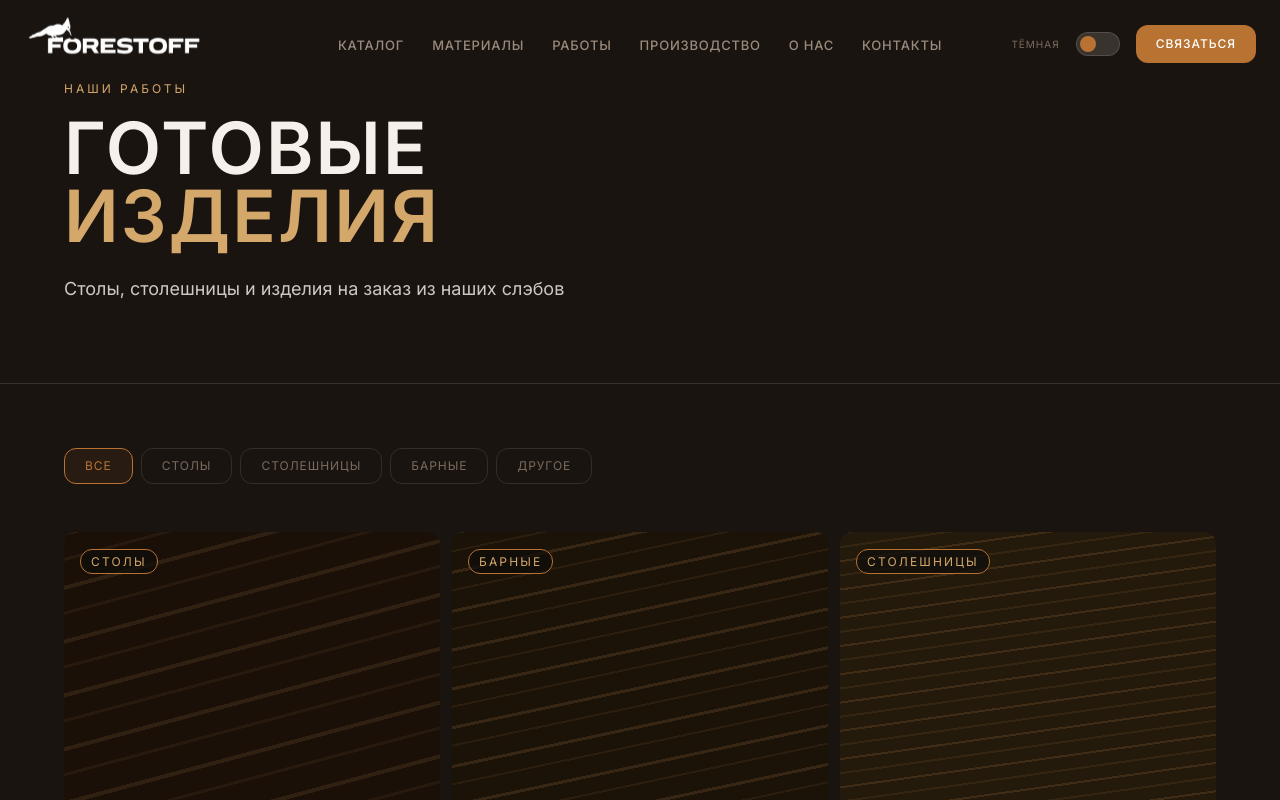
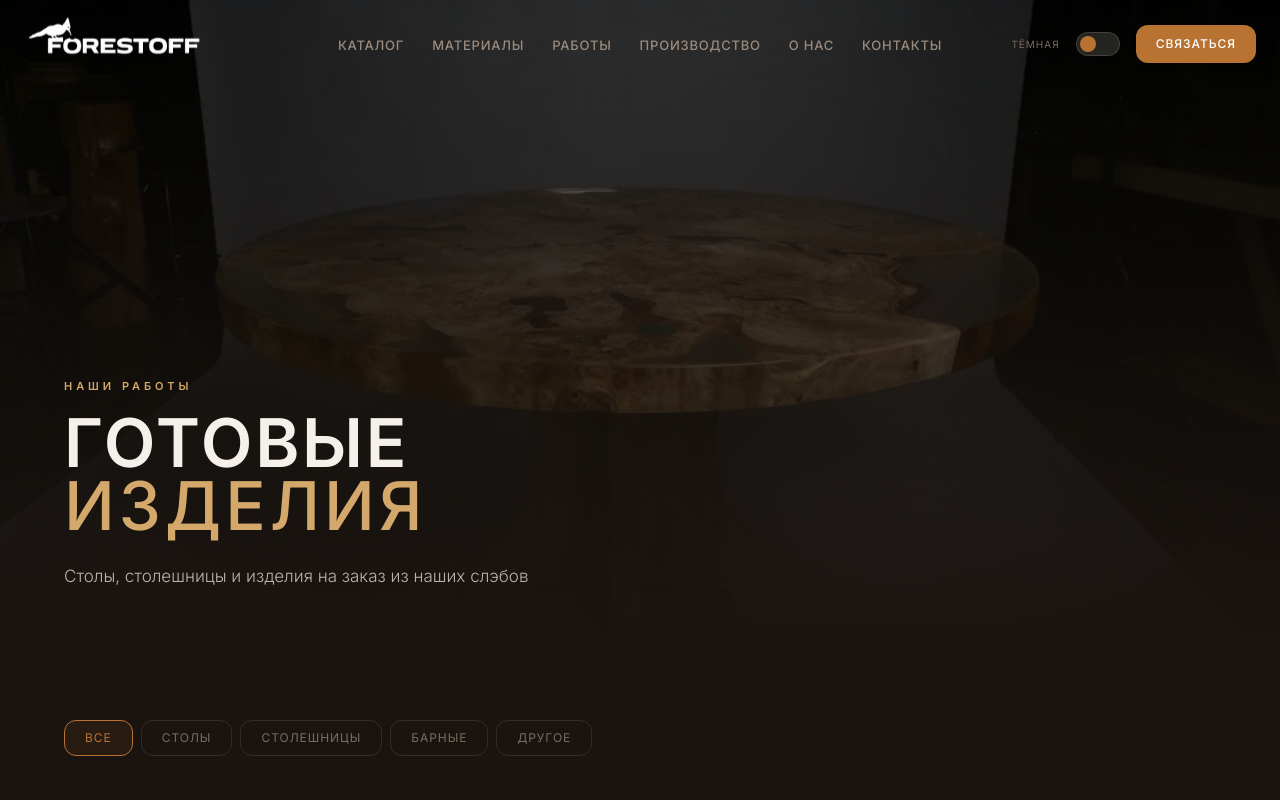
Before and after one commit to Zer0Blog/GlavSlebTest, a Next.js app: page /works in a window 1280 px wide. Shown: the top 800 px of the page. Built offline with nearby package versions, Linux system fonts and the light colour scheme.

Commit message:
изменен хиро страницы works: фон, расположение

```diff
--- a/app/v2/home-v2.css
+++ b/app/v2/home-v2.css
@@ -210,7 +210,8 @@ main.site-main:has(.home-v2) {
   transition: background-color 0.5s ease, color 0.5s ease;
 }
 
-.home-v2 .contacts-page .contacts-hero-gradient {
+.home-v2 .contacts-page .contacts-hero-gradient,
+.home-v2 .works-v2-page .contacts-hero-gradient {
   background: linear-gradient(
     to top,
     #1a1410 0%,
@@ -219,23 +220,28 @@ main.site-main:has(.home-v2) {
   );
 }
 
-.home-v2 .contacts-page .contacts-hero {
+.home-v2 .contacts-page .contacts-hero,
+.home-v2 .works-v2-page .contacts-hero {
   margin-top: 0;
 }
 
-.home-v2 .contacts-page .contacts-hero-kicker {
-  color: var(--v2-gold);
-}
-
-.home-v2 .contacts-page .contacts-hero-h1 {
+.home-v2 .contacts-page .contacts-hero-kicker,
+.home-v2 .works-v2-page .contacts-hero-kicker {
+  color: var(--v2-gold);
+}
+
+.home-v2 .contacts-page .contacts-hero-h1,
+.home-v2 .works-v2-page .contacts-hero-h1 {
   color: #f5f0ea;
 }
 
-.home-v2 .contacts-page .contacts-hero-h1-accent {
-  color: var(--v2-gold);
-}
-
-.home-v2 .contacts-page .contacts-hero-lead {
+.home-v2 .contacts-page .contacts-hero-h1-accent,
+.home-v2 .works-v2-page .contacts-hero-h1-accent {
+  color: var(--v2-gold);
+}
+
+.home-v2 .contacts-page .contacts-hero-lead,
+.home-v2 .works-v2-page .contacts-hero-lead {
   color: rgba(245, 240, 234, 0.72);
 }
 
--- a/app/works/page.tsx
+++ b/app/works/page.tsx
@@ -3,7 +3,7 @@
 import { useState } from 'react'
 import { motion } from 'framer-motion'
 import Link from 'next/link'
-import ContentV2Hero from '@/components/ui/ContentV2Hero'
+import { assetUrl } from '@/lib/base-path'
 import V2PageShell from '@/components/sections/home-v2/V2PageShell'
 import '../modern-home.css'
 import '../v2/home-v2.css'
@@ -31,17 +31,55 @@ export default function WorksPage() {
   return (
     <V2PageShell variant="standalone">
       <div className="about-page works-v2-page">
-        <ContentV2Hero
-          kicker="Наши работы"
-          title={
-            <>
+        <section className="contacts-hero relative min-h-[78vh] overflow-hidden md:min-h-[82vh]">
+          <motion.div
+            className="absolute inset-0"
+            animate={{ scale: [1, 1.04, 1] }}
+            transition={{ duration: 20, repeat: Infinity, ease: 'easeInOut' }}
+          >
+            <img
+              src={assetUrl('/media/works-hero.png')}
+              alt=""
+              className="h-full w-full object-cover"
+              style={{ objectPosition: 'center center' }}
+            />
+          </motion.div>
+          <div className="absolute inset-0 bg-black/45" />
+          <div className="contacts-hero-gradient absolute inset-0" />
+
+          <div className="relative mx-auto flex min-h-[78vh] w-full max-w-[1440px] flex-col justify-end px-6 pb-14 pt-0 sm:px-10 md:min-h-[82vh] md:px-14 md:pb-16 lg:px-16">
+            <motion.p
+              className="contacts-hero-kicker mb-4 text-[11px] font-semibold uppercase tracking-[0.36em]"
+              initial={{ opacity: 0, y: 24 }}
+              animate={{ opacity: 1, y: 0 }}
+              transition={{ duration: 0.6, ease: 'easeOut' }}
+            >
+              Наши работы
+            </motion.p>
+            <motion.h1
+              className="contacts-hero-h1 mt-0 max-w-5xl font-semibold uppercase leading-[0.95] tracking-[0.04em]"
+              style={{ fontSize: 'clamp(2rem, 5.5vw, 4.2rem)' }}
+              initial={{ opacity: 0, y: 34 }}
+              animate={{ opacity: 1, y: 0 }}
+              transition={{ duration: 0.9, delay: 0.1, ease: 'easeOut' }}
+            >
               Готовые
               <br />
-              <span className="content-v2-hero-accent">изделия</span>
-            </>
-          }
-          lead="Столы, столешницы и изделия на заказ из наших слэбов"
-        />
+              <span className="contacts-hero-h1-accent font-medium" style={{ letterSpacing: '0.06em' }}>
+                изделия
+              </span>
+            </motion.h1>
+            <motion.p
+              className="contacts-hero-lead mt-6 max-w-2xl font-light"
+              style={{ fontSize: 'clamp(14px, 1.45vw, 17px)', lineHeight: 1.75 }}
+              initial={{ opacity: 0, y: 24 }}
+              animate={{ opacity: 1, y: 0 }}
+              transition={{ duration: 0.8, delay: 0.3, ease: 'easeOut' }}
+            >
+              Столы, столешницы и изделия на заказ из наших слэбов
+            </motion.p>
+          </div>
+        </section>
 
         <section className="mx-auto w-full max-w-[1440px] px-6 py-10 sm:px-10 md:px-14 md:py-14 lg:px-16 lg:py-16">
           <motion.div
```
Also changed, not shown: public/media/works-hero.png (added).
